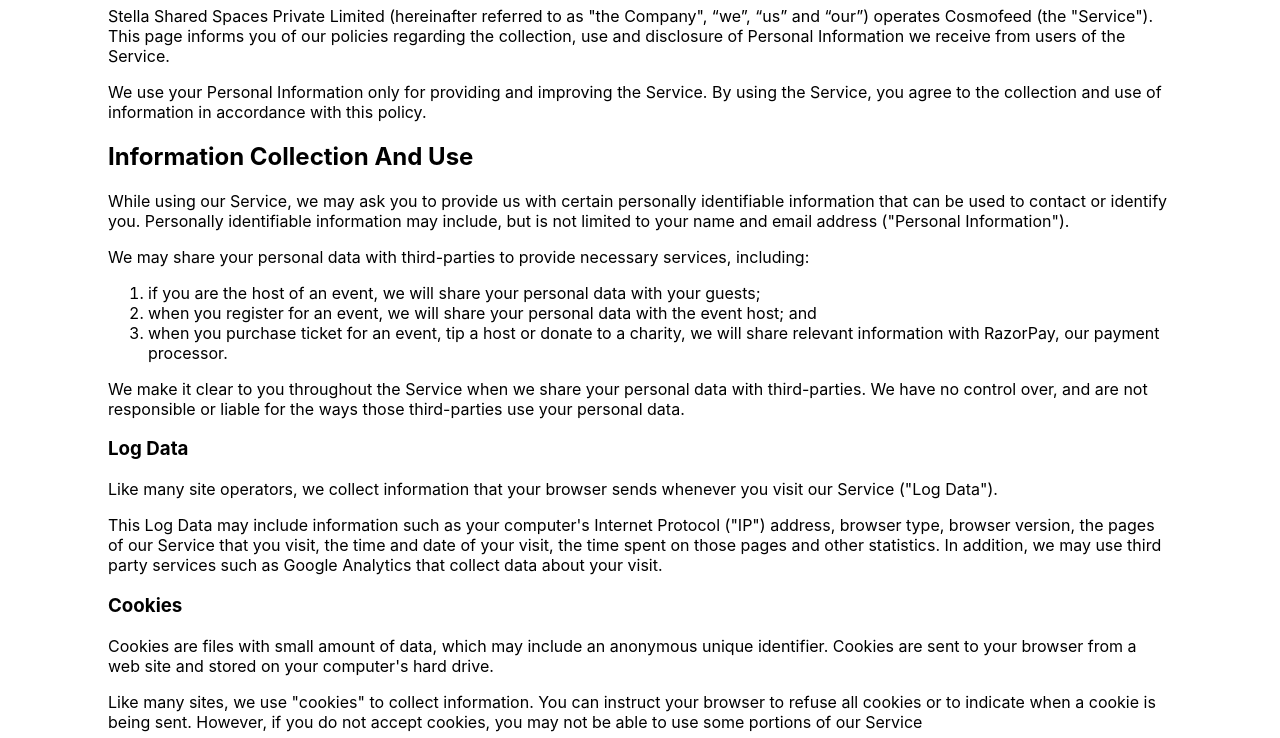
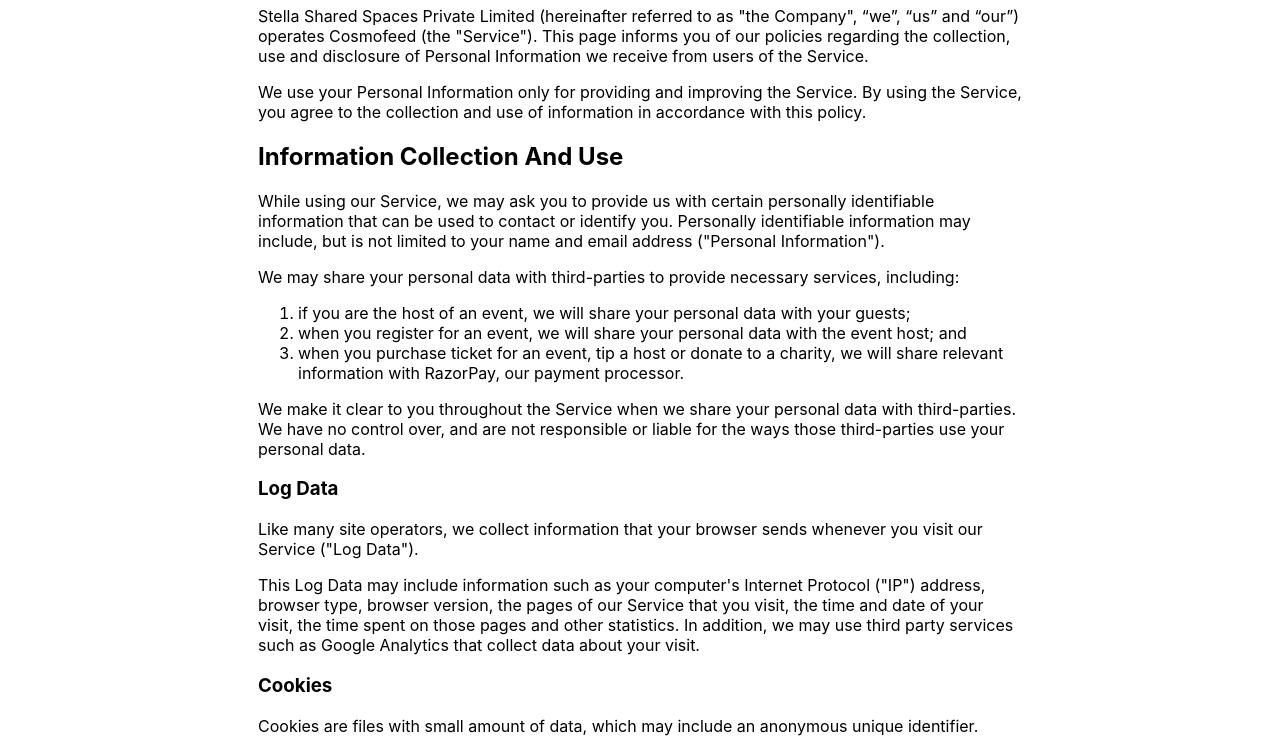
Before and after one commit to sunnyVaranasi/zoom_developer, a website: page privacy.html in a window 1280 px wide. Shown: the part 234-972 px from the top of the page. Drawn offline with Linux system fonts and the light colour scheme.

Commit message:
Update privacy.html

```diff
--- a/privacy.html
+++ b/privacy.html
@@ -8,7 +8,7 @@
   </style>
 </head>
 <body>
-<div style="margin-left: 100px;margin-right: 100px;margin-bottom: 50px;">
+<div style="margin-left: 250px;margin-right: 250px;margin-bottom: 100px;">
     <a href="https://about.cosmofeed.com/" style="display: flex;justify-content: center;align-items: center;">
       <img src="https://mma.prnewswire.com/media/1767750/Cosmofeed_Logo.jpg?p=facebook" alt="logo" style="height: 150px; width:300px;">
     </a>
```
